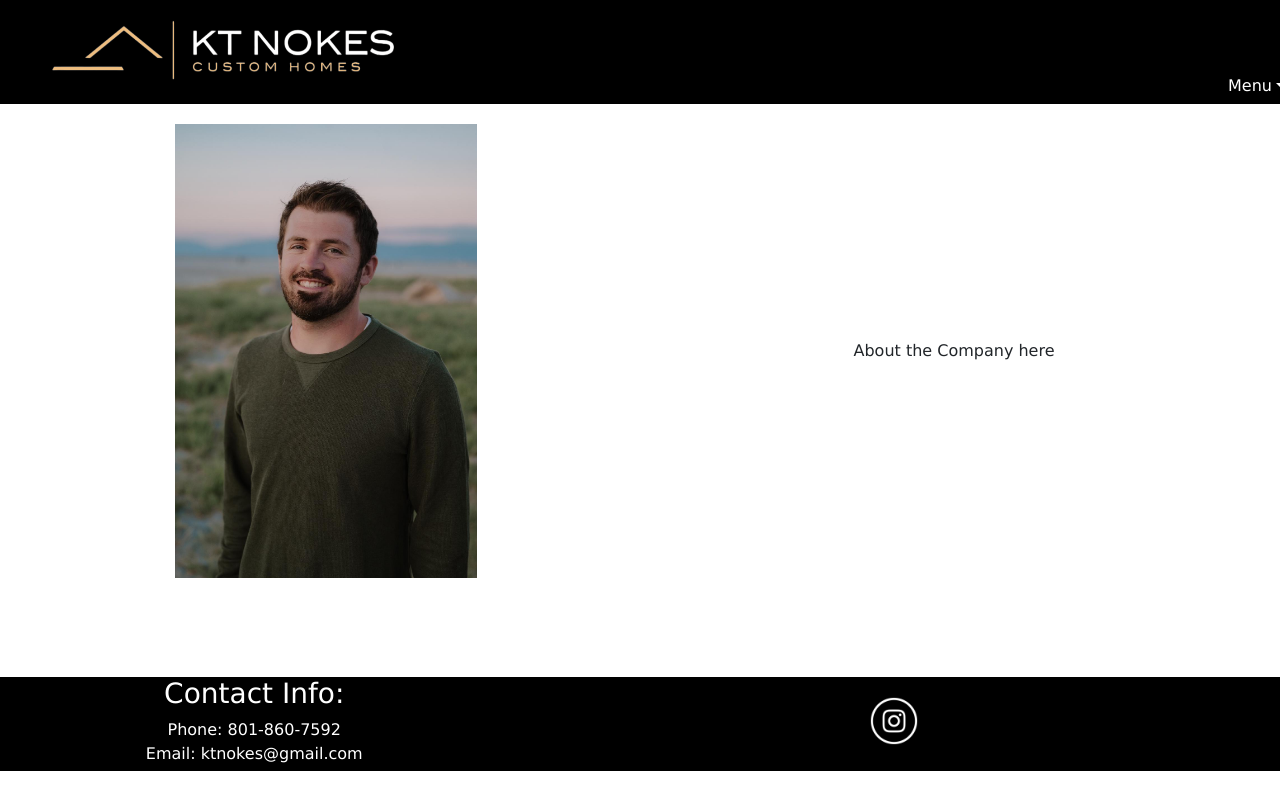
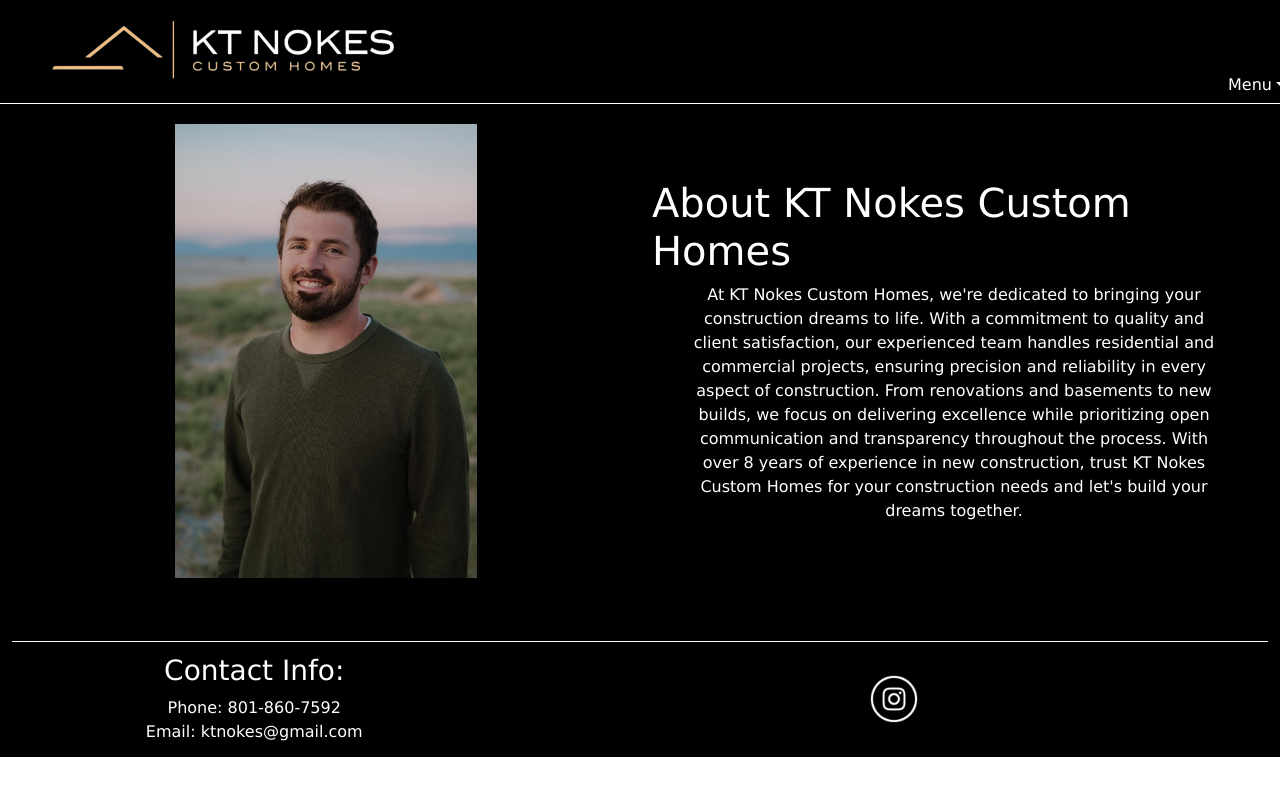
Before and after one commit to Styrlingjohn/KTNokes, a React (Create React App) app: page /About in a window 1280 px wide. Built offline with nearby package versions, Linux system fonts and the light colour scheme.

Commit message:
changed background to black and changed a few other things

```diff
--- a/src/App.css
+++ b/src/App.css
@@ -2,7 +2,7 @@
   box-sizing: border-box;
   margin: 0;
   padding: 0;
-  font-family: 'Lucida Sans', 'Lucida Sans Regular', 'Lucida Grande', 'Lucida Sans Unicode', Geneva, Verdana, sans-serif
+  font-family: 'Lucida Sans', 'Lucida Sans Regular', 'Lucida Grande', 'Lucida Sans Unicode', Geneva, Verdana, sans-serif;
 }
 
 
@@ -13,6 +13,7 @@
   background-color: black;
   color: rgb(218, 181, 140);
   height: 13vh;
+  border-bottom: 1px solid white;
 }
 
 .H-1 {
@@ -34,7 +35,7 @@
 }
 
 .dropdown-toggle:hover {
-  background-color: rgb(218, 181, 140);
+  background-color: white;
   color: black;
 }
 
@@ -55,17 +56,17 @@
 }
 
 .dropdown-menu {
-  background-color: black;
+  background-color: white;
   margin-top: -3px;
 }
 
 .dropdown-item {
-  color: rgb(218, 181, 140);
+  color: black;
 }
 
 .dropdown-item:hover {
-  background-color: rgb(218, 181, 140);
-  color: black;
+  background-color: black;
+  color: white;
 }
 
 
@@ -91,18 +92,6 @@
   list-style-type: none;
 }
 
-
-.nav-tab {
-  display: flex;
-  justify-content: center;
-  align-items: center;
-  font-size: 1vw;
-}
-
-.nav-tab:hover {
-  background-color: rgb(170, 170, 162);
-  color: black;
-}
 
 .Gal-Pics:hover {
   background-color: black;
@@ -139,7 +128,8 @@
   justify-content: space-evenly;
   width: 100%;
   background-color: black;
-  margin-top: 7.72%;
+  padding-bottom: 1%;
+  padding-top: 1%;
 }
 
 .F-CI {
@@ -147,7 +137,6 @@
   justify-content: center;
   align-items: center;
   flex-direction: column;
-  padding-bottom: 5px;
   color: white;
   width: fit-content;
 }
@@ -173,13 +162,13 @@
 
 .A-C-1 {
   display: flex;
+  flex-direction: column;
   justify-content: center;
   align-items: center;
-}
+  padding-bottom: 5%;
+  color: white;
+  border-bottom: 1px solid white;
 
-
-.Home-G-L {
-  background-color: rgb(224, 224, 224);
 }
 
 .A-C {
@@ -188,10 +177,25 @@
   justify-content: space-around;
 }
 
+.Atext {
+  display: flex;
+  width: 90%;
+  text-align: center;
+}
+
+
+.Home-G-L {
+  background-color: rgb(71, 71, 71);
+  color: white;
+}
+
+
 .P-S-H {
   width: 100%;
   display: flex;
   flex-direction: column;
+  background-color: black;
+  color: white;
 }
 
 .P-S-I {
@@ -208,6 +212,8 @@
   display: flex;
   align-items: center;
   justify-content: center;
+  flex-direction: column;
+  border-bottom: 1px solid white;
 }
 
 
--- a/src/App.js
+++ b/src/App.js
@@ -16,7 +16,7 @@
 
 function App() {
     return (
-        <div className='Site'>
+        <div className='Site' style={{backgroundColor:'black'}}>
             <section>
                 <NavTabs />
             </section>
--- a/src/components/pages/About.js
+++ b/src/components/pages/About.js
@@ -10,12 +10,20 @@
     <div className=' A-C container-fluid'>
 
       <div className='A-C-1 container'>
-        <img src='./Pics/Headshot.jpg' alt='headshot' style={{width:'50%', height:'100%'}}></img>
+        <img src='./Pics/Headshot.jpg' alt='headshot' style={{ width: '50%', height: '100%' }}></img>
       </div>
 
 
       <div className='A-C-1 container'>
-        About the Company here
+        <h1>About KT Nokes Custom Homes</h1>
+        <div className='Atext'>
+          At KT Nokes Custom Homes, we're dedicated to bringing your construction dreams to life. With a
+          commitment to quality and client satisfaction, our experienced team handles residential and commercial
+          projects, ensuring precision and reliability in every aspect of construction. From renovations and
+          basements to new builds, we focus on delivering excellence while prioritizing open communication and
+          transparency throughout the process. With over 8 years of experience in new construction, trust KT Nokes
+          Custom Homes for your construction needs and let's build your dreams together.
+        </div>
       </div>
 
 
--- a/src/components/pages/Contact.js
+++ b/src/components/pages/Contact.js
@@ -5,7 +5,7 @@
 function Contact() {
 
     return (
-        <div className='container mt-5'>
+        <div className='container mt-5' style={{color:'white'}}>
             <h1> Contact me! </h1>
 
             <div>
--- a/src/components/pages/Services.js
+++ b/src/components/pages/Services.js
@@ -6,7 +6,7 @@
 
   return (
     <div className='P-S-H'>
-      <br />
+
       <div className='P-S-I'>
         <div className='P-S'>
           <img
@@ -15,14 +15,33 @@
             style={{ width: '50%', height: '100%' }} />
         </div>
         <div className='P-S'>
-          New Build's
+          <h1>New Build's</h1>
+          <div style={{display:'flex', width:'80%', textAlign:'center'}}>
+            We commence by delving into detailed consultations to grasp your vision and needs.
+            From initial site assessments to collaborating with architects and engineers for
+            meticulous planning, we handle all permitting and approvals seamlessly. During the
+            construction phase, our expert team executes every aspect, from laying the foundation
+            to finishing touches, ensuring top-notch quality and compliance. Prior to handover,
+            rigorous inspections and client walkthroughs, guarantee satisfaction. Our
+            comprehensive services encompass new residential and commercial construction,
+            custom builds, aimed at delivering your dream build with precision and excellence.
+          </div>
         </div>
       </div>
-      <br />
+
 
       <div className='P-S-I'>
         <div className='P-S'>
-          Remodel's
+          <h1>Remodel's</h1>
+          <div style={{display:'flex', width:'80%', textAlign:'center'}}>
+            We begin with a detailed assessment and
+            consultation to understand your goals. Collaborating closely with skilled
+            architects, we create tailored plans within your budget. Managing permits,
+            we handle everything from structural adjustments to interior upgrades like kitchens,
+            bathrooms, flooring, and painting. Our aim is to ensure your vision comes to life
+            with quality and attention to detail, delivering a stunning transformation for your
+            existing space.
+          </div>
         </div>
         <div className='P-S'>
           <img
@@ -31,7 +50,7 @@
             style={{ width: '60%', height: '100%' }} />
         </div>
       </div>
-      <br />
+
       <div className='P-S-I'>
         <div className='P-S'>
           <img
@@ -40,7 +59,19 @@
             style={{ width: '100%', height: '100%' }} />
         </div>
         <div className='P-S'>
-          Basement's
+          <h1>Basement's</h1>
+          <div style={{display:'flex', width:'80%', textAlign:'center'}}>
+            Transforming basements into functional and inviting spaces is our expertise. Our
+            process starts with a thorough assessment and consultation to understand your vision
+            for the space. We craft customized plans that maximize the potential of your
+            basement while staying within your budget. From framing and insulation to electrical
+            and plumbing work, we handle every aspect of the finishing process. Our services
+            encompass drywall installation, flooring, lighting, and creating tailored spaces
+            such as home theaters, offices, or recreational areas. With a keen eye on quality,
+            we ensure meticulous finishing touches throughout the project. Our goal is to turn
+            your basement into a valuable extension of your home, providing comfort and
+            functionality for your needs.
+          </div>
         </div>
       </div>
     </div>
```
